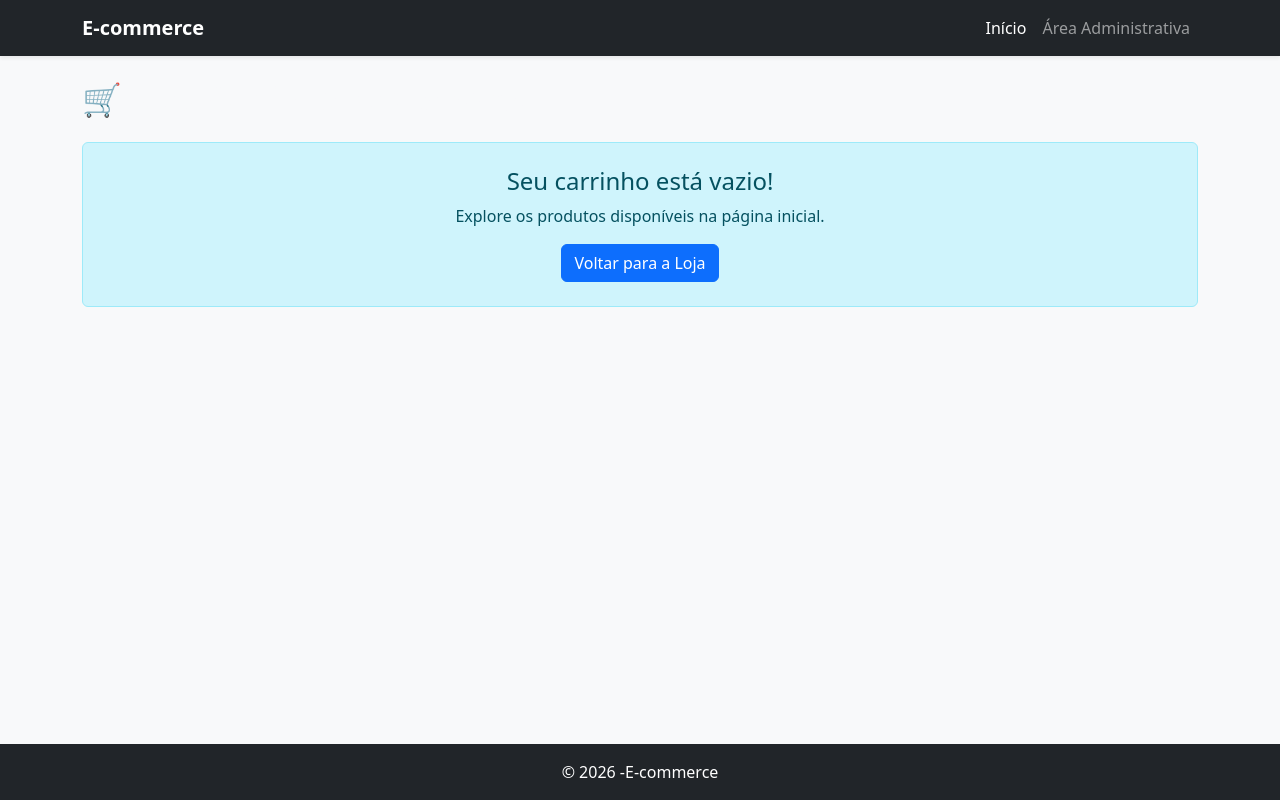
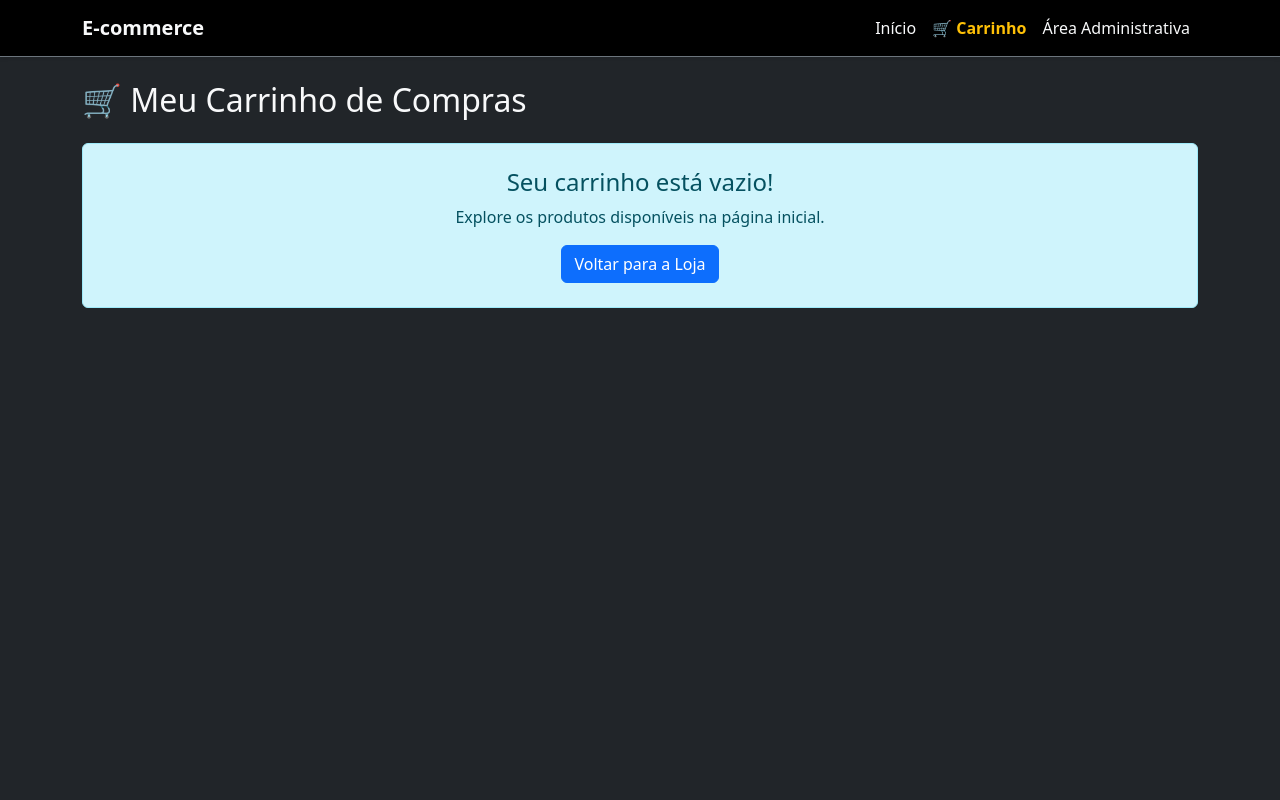
Before and after one commit to EPrata8/EcommerceP1Fullstack, a Django app: page /carrinho/ in a window 1280 px wide. Run offline with Django 4.2, Linux system fonts and the light colour scheme.

Commit message:
adição de funcionalidades que faltavam e correção de erros

```diff
--- a/ecommerce/templates/ecommerce/base.html
+++ b/ecommerce/templates/ecommerce/base.html
@@ -3,41 +3,41 @@
 <head>
     <meta charset="UTF-8">
     <meta name="viewport" content="width=device-width, initial-scale=1.0">
-    <title>Mini E-commerce - P1</title>
+    <title>E-commerce</title>
+    <!-- Bootstrap CSS -->
     <link href="https://cdn.jsdelivr.net/npm/bootstrap@5.3.0/dist/css/bootstrap.min.css" rel="stylesheet">
 </head>
-<body class="bg-light d-flex flex-column min-vh-100">
+<body class="bg-dark text-light">
 
-    <nav class="navbar navbar-expand-lg navbar-dark bg-dark shadow-sm">
+    <nav class="navbar navbar-expand-lg navbar-dark bg-black border-bottom border-secondary mb-4 shadow-sm">
         <div class="container">
-            <a class="navbar-brand fw-bold" href="#">E-commerce</a>
-            <button class="navbar-toggler" type="button" data-bs-toggle="collapse" data-bs-target="#navbarNav">
+            <a class="navbar-brand fw-bold text-light" href="{% url 'home' %}">E-commerce</a>
+
+            <button class="navbar-toggler" type="button" data-bs-toggle="collapse" data-bs-target="#navbarNav" aria-controls="navbarNav" aria-expanded="false" aria-label="Toggle navigation">
                 <span class="navbar-toggler-icon"></span>
             </button>
-            <div class="collapse navbar-collapse" id="navbarNav">
-                <ul class="navbar-nav ms-auto">
+
+            <div class="collapse navbar-collapse justify-content-end" id="navbarNav">
+                <ul class="navbar-nav align-items-center">
                     <li class="nav-item">
-                        <a class="nav-link active" href="#">Início</a>
+                        <a class="nav-link text-light" href="{% url 'home' %}">Início</a>
                     </li>
                     <li class="nav-item">
-                        <a class="nav-link" href="/admin/" target="_blank">Área Administrativa</a>
+                        <a class="nav-link text-warning fw-semibold" href="{% url 'ver_carrinho' %}">🛒 Carrinho</a>
+                    </li>
+                    <li class="nav-item">
+                        <a class="nav-link text-light" href="/admin/">Área Administrativa</a>
                     </li>
                 </ul>
             </div>
         </div>
     </nav>
 
-    <main class="container my-4 flex-grow-1">
+    <main class="container my-4">
         {% block content %}
         {% endblock %}
     </main>
 
-    <footer class="bg-dark text-white text-center py-3 mt-auto">
-        <div class="container">
-            <p class="mb-0">&copy; 2026 -E-commerce</p>
-        </div>
-    </footer>
-
     <script src="https://cdn.jsdelivr.net/npm/bootstrap@5.3.0/dist/js/bootstrap.bundle.min.js"></script>
 </body>
 </html>
--- a/ecommerce/templates/ecommerce/carrinho.html
+++ b/ecommerce/templates/ecommerce/carrinho.html
@@ -15,6 +15,7 @@
                                 <th>Preço Unitário</th>
                                 <th>Quantidade</th>
                                 <th class="text-end">Subtotal</th>
+                                <th class="text-center">Ações</th>
                             </tr>
                         </thead>
                         <tbody>
@@ -24,6 +25,9 @@
                                     <td>R$ {{ item.preco|floatformat:2 }}</td>
                                     <td>{{ item.quantidade }}</td>
                                     <td class="text-end fw-bold text-success">R$ {{ item.subtotal|floatformat:2 }}</td>
+                                    <td class="text-center">
+                                        <a href="{% url 'remover_do_carrinho' item.id %}" class="btn btn-sm btn-outline-danger" title="Remover unidade">🗑️ Remover</a>
+                                    </td>
                                 </tr>
                             {% endfor %}
                         </tbody>
@@ -31,9 +35,36 @@
 
                     <hr class="border-secondary">
 
+                    <div class="row mb-4 align-items-center">
+                        <div class="col-md-6">
+                            <form action="{% url 'aplicar_cupom' %}" method="POST" class="d-flex">
+                                {% csrf_token %}
+                                <input type="text" name="codigo_cupom" class="form-control me-2 bg-secondary text-white border-0" placeholder="Código do Cupom" value="{{ codigo_cupom|default:'' }}">
+                                <button type="submit" class="btn btn-outline-light">Aplicar Cupom</button>
+                            </form>
+                        </div>
+                        <div class="col-md-6 text-md-end mt-3 mt-md-0">
+                            {% if codigo_cupom %}
+                                <span class="badge bg-success fs-6">Cupom Ativo: {{ codigo_cupom }}</span>
+                            {% endif %}
+                        </div>
+                    </div>
+
                     <div class="d-flex justify-content-between align-items-center mt-3">
-                        <h4 class="text-light mb-0">Total Geral:</h4>
-                        <h3 class="text-success fw-bold mb-0">R$ {{ total_geral|floatformat:2 }}</h3>
+                        <h4 class="text-light mb-0">Subtotal:</h4>
+                        <h4 class="text-light mb-0">R$ {{ subtotal_geral|floatformat:2 }}</h4>
+                    </div>
+
+                    {% if desconto_aplicado > 0 %}
+                        <div class="d-flex justify-content-between align-items-center mt-2">
+                            <h5 class="text-warning mb-0">Desconto:</h5>
+                            <h5 class="text-warning mb-0">- R$ {{ desconto_aplicado|floatformat:2 }}</h5>
+                        </div>
+                    {% endif %}
+
+                    <div class="d-flex justify-content-between align-items-center mt-3 border-top border-secondary pt-3">
+                        <h3 class="text-light mb-0">Total Geral:</h3>
+                        <h2 class="text-success fw-bold mb-0">R$ {{ total_geral|floatformat:2 }}</h2>
                     </div>
 
                     <div class="d-flex justify-content-between mt-4">
--- a/ecommerce/urls.py
+++ b/ecommerce/urls.py
@@ -8,6 +8,12 @@ urlpatterns = [
         views.adicionar_ao_carrinho,
         name='adicionar_ao_carrinho',
     ),
+    path(
+        'carrinho/remover/<int:produto_id>/',
+        views.remover_do_carrinho,
+        name='remover_do_carrinho',
+    ),
     path('carrinho/', views.ver_carrinho, name='ver_carrinho'),
+    path('carrinho/cupom/', views.aplicar_cupom, name='aplicar_cupom'),
     path('finalizar-pedido/', views.finalizar_pedido, name='finalizar_pedido'),
 ]
--- a/ecommerce/views.py
+++ b/ecommerce/views.py
@@ -1,9 +1,9 @@
+from decimal import Decimal
 from django.shortcuts import get_object_or_404, redirect, render
-from .models import ItemPedido, Pedido, Produto
+from .models import Cupom, Produto
 
 
 def home(request):
-  # Filtra produtos com estoque maior que zero
   produtos = Produto.objects.filter(estoque__gt=0)
   return render(request, 'ecommerce/index.html', {'produtos': produtos})
 
@@ -18,13 +18,30 @@ def adicionar_ao_carrinho(request, produto_id):
   str_id = str(produto_id)
 
   if str_id in carrinho:
-    carrinho[str_id]['quantidade'] += 1
+    if carrinho[str_id]['quantidade'] < produto.estoque:
+      carrinho[str_id]['quantidade'] += 1
   else:
-    carrinho[str_id] = {
-        'nome': produto.nome,
-        'preco': float(produto.preco),
-        'quantidade': 1,
-    }
+    if produto.estoque > 0:
+      carrinho[str_id] = {
+          'nome': produto.nome,
+          'preco': float(produto.preco),
+          'quantidade': 1,
+          'organizacao_id': produto.organizacao.id,  # <-- Salvando a organização para vincular ao cupom correto!
+      }
+
+  request.session.modified = True
+  return redirect('ver_carrinho')
+
+
+def remover_do_carrinho(request, produto_id):
+  carrinho = request.session.get('carrinho', {})
+  str_id = str(produto_id)
+
+  if str_id in carrinho:
+    if carrinho[str_id]['quantidade'] > 1:
+      carrinho[str_id]['quantidade'] -= 1
+    else:
+      del carrinho[str_id]
 
   request.session.modified = True
   return redirect('ver_carrinho')
@@ -33,24 +50,70 @@ def adicionar_ao_carrinho(request, produto_id):
 def ver_carrinho(request):
   carrinho = request.session.get('carrinho', {})
   produtos_no_carrinho = []
-  total_geral = 0
+  subtotal_geral = Decimal('0.00')
 
   for produto_id, item in carrinho.items():
-    subtotal = item['preco'] * item['quantidade']
-    total_geral += subtotal
+    sub_total = Decimal(str(item['preco'])) * item['quantidade']
+    subtotal_geral += sub_total
     produtos_no_carrinho.append({
         'id': produto_id,
         'nome': item['nome'],
         'preco': item['preco'],
         'quantidade': item['quantidade'],
-        'subtotal': subtotal,
+        'organizacao_id': item.get('organizacao_id'),
+        'subtotal': float(sub_total),
     })
+
+  desconto_aplicado = Decimal('0.00')
+  codigo_cupom = request.session.get('cupom_codigo')
+
+  if codigo_cupom:
+    try:
+      cupom = Cupom.objects.get(codigo__iexact=codigo_cupom, ativo=True)
+
+      base_calculo_desconto = Decimal('0.00')
+      for item in produtos_no_carrinho:
+        # O desconto só se aplica se o produto pertencer EXATAMENTE à mesma organização do cupom!
+        if (
+            item.get('organizacao_id')
+            and item['organizacao_id'] == cupom.organizacao.id
+        ):
+          base_calculo_desconto += (
+              Decimal(str(item['preco'])) * item['quantidade']
+          )
+
+      desconto_aplicado = (
+          base_calculo_desconto * cupom.desconto_percentual
+      ) / Decimal('100')
+
+    except Cupom.DoesNotExist:
+      del request.session['cupom_codigo']
+      request.session.modified = True
+
+  total_geral = max(Decimal('0.00'), subtotal_geral - desconto_aplicado)
 
   context = {
       'itens': produtos_no_carrinho,
-      'total_geral': total_geral,
+      'subtotal_geral': float(subtotal_geral),
+      'desconto_aplicado': float(desconto_aplicado),
+      'total_geral': float(total_geral),
+      'codigo_cupom': codigo_cupom,
   }
   return render(request, 'ecommerce/carrinho.html', context)
+
+
+def aplicar_cupom(request):
+  if request.method == 'POST':
+    codigo = request.POST.get('codigo_cupom', '').strip()
+    try:
+      cupom = Cupom.objects.get(codigo__iexact=codigo, ativo=True)
+      request.session['cupom_codigo'] = cupom.codigo
+    except Cupom.DoesNotExist:
+      if 'cupom_codigo' in request.session:
+        del request.session['cupom_codigo']
+
+    request.session.modified = True
+  return redirect('ver_carrinho')
 
 
 def finalizar_pedido(request):
@@ -58,14 +121,9 @@ def finalizar_pedido(request):
   if not carrinho:
     return redirect('home')
 
-  total_geral = sum(
-      item['preco'] * item['quantidade'] for item in carrinho.values()
-  )
-
-  # Limpa o carrinho após finalizar a compra
   request.session['carrinho'] = {}
+  if 'cupom_codigo' in request.session:
+    del request.session['cupom_codigo']
   request.session.modified = True
 
-  return render(
-      request, 'ecommerce/sucesso.html', {'total_geral': total_geral}
-  )
+  return render(request, 'ecommerce/sucesso.html')
```
